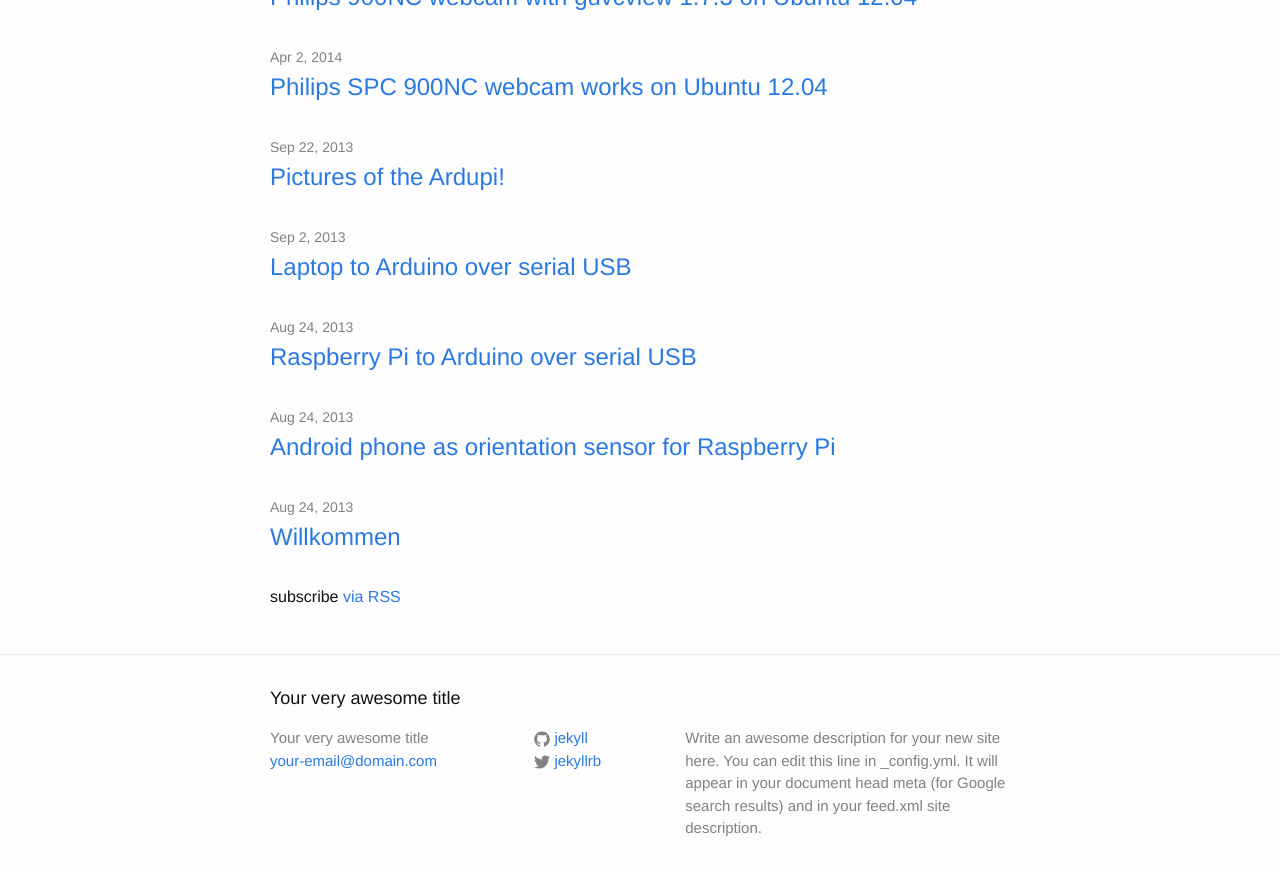
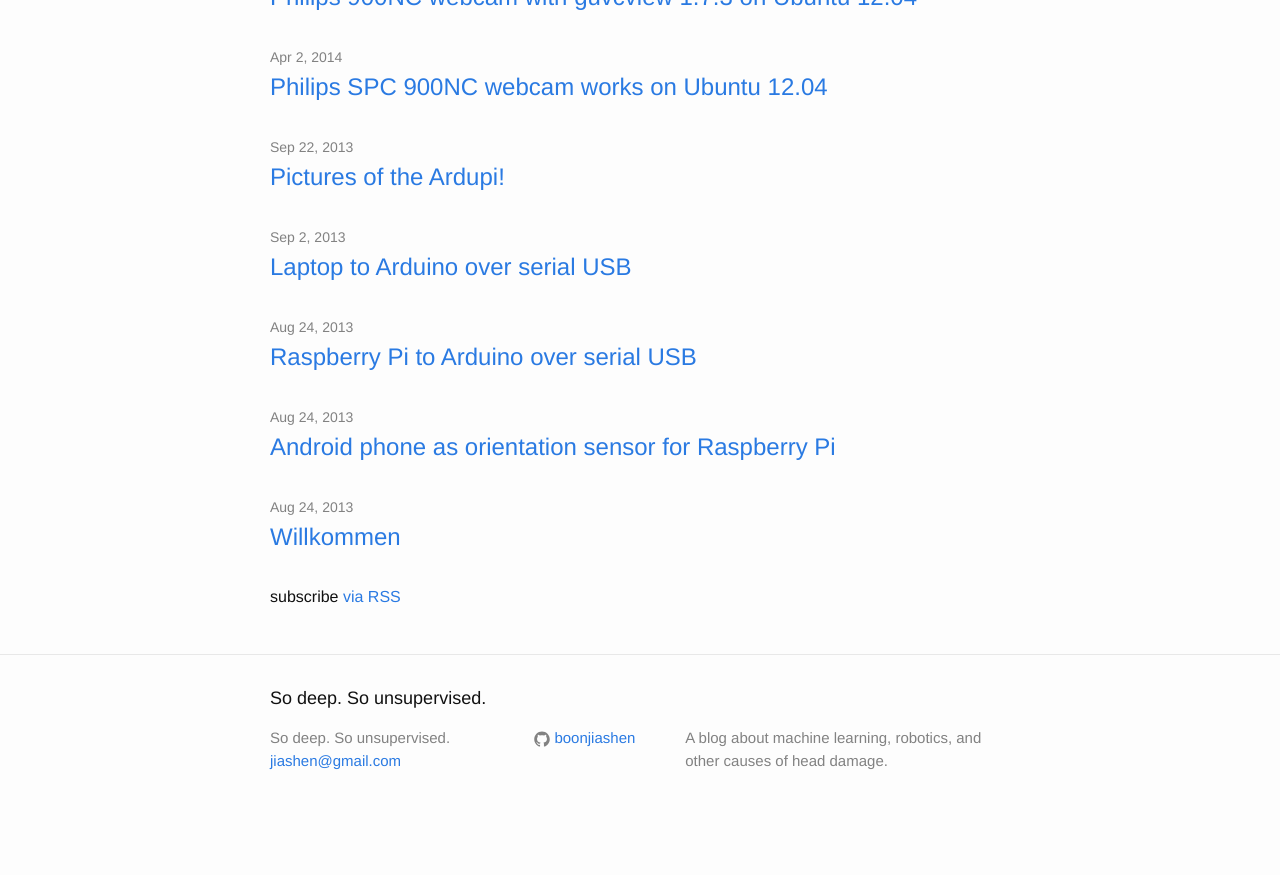
Before and after one commit to boonjiashen2/boonjiashen2.github.io, a Jekyll site: the page built from index.html, in a window 1280 px wide and 900 px high, scrolled down 1532 px. Shown: the top 875 px of the window. Built offline with Jekyll 4.4.1, drawn with Linux system fonts in a browser that asks for light colours; after the commit the page ends 2364 px from its top, so only the background shows below that; some of the changed text lies outside the part shown.

Commit message:
Change website title and social media links

```diff
--- a/_config.yml
+++ b/_config.yml
@@ -6,16 +6,15 @@
 # 'jekyll serve'. If you change this file, please restart the server process.
 
 # Site settings
-title: Your very awesome title
-email: your-email@domain.com
+title: So deep. So unsupervised.
+email: jiashen@gmail.com
 description: > # this means to ignore newlines until "baseurl:"
-  Write an awesome description for your new site here. You can edit this
-  line in _config.yml. It will appear in your document head meta (for
-  Google search results) and in your feed.xml site description.
+  A blog about machine learning, robotics, and other causes of head damage.
 baseurl: "" # the subpath of your site, e.g. /blog
 url: "boonjiashen.github.io" # the base hostname & protocol for your site
-twitter_username: jekyllrb
-github_username:  jekyll
+# twitter_username: jekyllrb
+linkedin_username: boonjiashen
+github_username:  boonjiashen
 
 # Build settings
 markdown: kramdown
```
